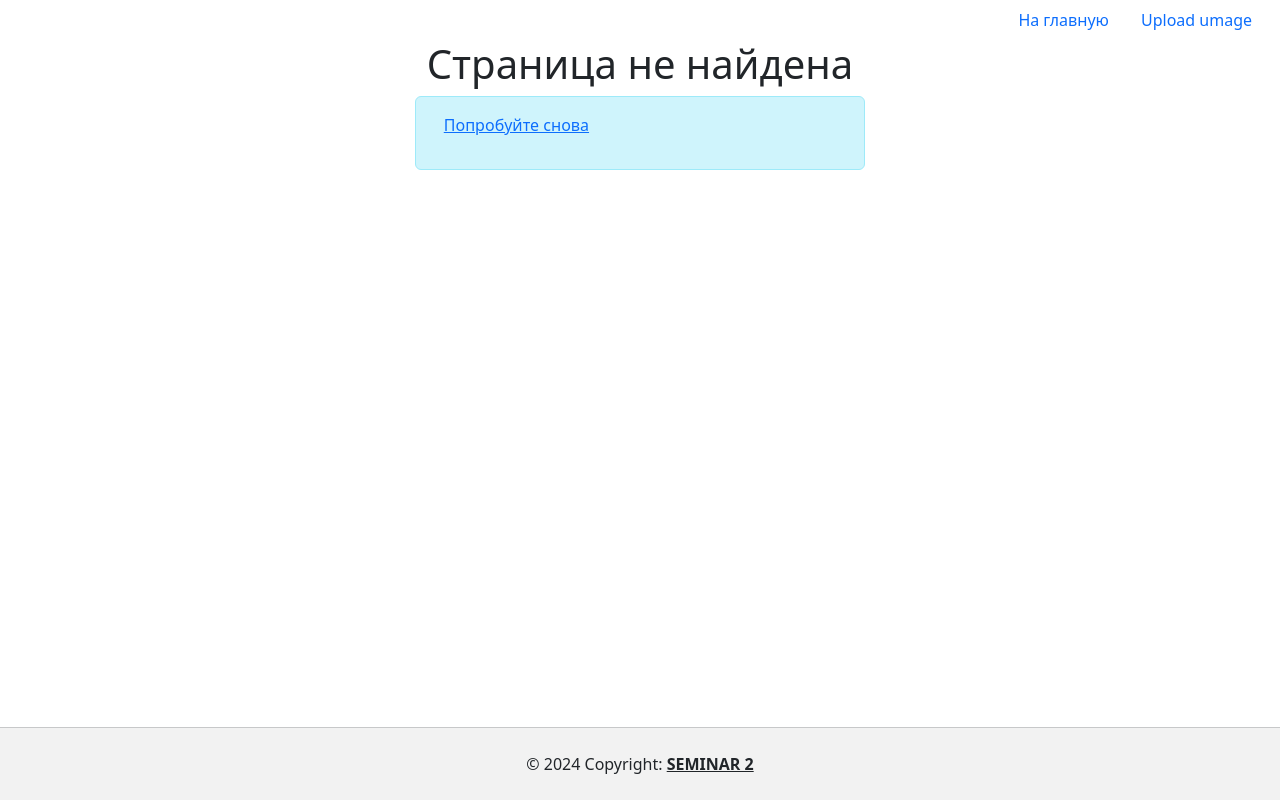
After one commit to Aksentos/GB-Flask-and-FastAPI-frameworks, a Flask app: template seminars/2/templates/404.html in a window 1280 px wide. The commit adds this page. Run offline with Flask 3, Linux system fonts and the light colour scheme; the template is opened without the code that fills it: most values are stand-ins (such as "Sample title", 1, 10 or a date in 2020).

Commit message:
Add task 3 to sem 2

```diff
--- a/seminars/2/sem2.py
+++ b/seminars/2/sem2.py
@@ -45,29 +45,51 @@ def upload_image():
     if request.method == "POST":
         file = request.files.get("file")
         file_name = secure_filename(file.filename)
-        if file_name.endswith(('jpg', 'jpeg', 'png')):
+        if file_name.endswith(("jpg", "jpeg", "png")):
             file.save(PurePath.joinpath(Path.cwd(), "static/images", file_name))
             return f"Картинка {file_name} загружена на сервер"
 
     return render_template("upload.html", title="Загрузка картинки на сервер")
 
 
-'''
+"""
 Задание №3
 Создать страницу, на которой будет форма для ввода логина и пароля
 При нажатии на кнопку "Отправить" будет произведена
 проверка соответствия логина и пароля и переход на
 страницу приветствия пользователя или страницу с
 ошибкой.
-'''
-from
+"""
+from flask import redirect
+
+USERS = {"Alex": "1234", "Admin": "1111"}
 
 
+@app.route("/login/", methods=["GET", "POST"])
+def login():
+    context = {"message": None, "url": request.base_url}
+
+    if request.method == "POST":
+        name = request.form.get("name")
+        password = request.form.get("password")
+
+        if name in USERS:
+            if USERS[name] == password:
+                return render_template("hello.html", name=name)
+            context["message"] = f"Неверный пароль"
+            return render_template("404.html", **context), 404
+        context["message"] = f"Пользователь с таким именем не зарегистрирован"
+        return render_template("404.html", **context), 404
+    return render_template("login.html", title="Страница входа")
 
 
-
-
-
+@app.errorhandler(404)
+def page_not_found(e):
+    context = {
+        "title": "Страница не найдена",
+        "url": request.base_url,
+    }
+    return render_template("404.html", **context), 404
 
 
 if __name__ == "__main__":
--- /dev/null
+++ b/seminars/2/templates/404.html
@@ -0,0 +1,25 @@
+{% extends 'base.html' %}
+
+{% block title %}
+    {{ title }}
+{%endblock %}
+
+{% block content %}
+<div class='cotainer'>
+    <h1>Страница не найдена</h1>
+
+    {% if message %}
+        <div class="row alert alert-danger">
+            <p class="col-12">
+            {{message}}
+            </p>
+        </div>
+    {% endif %}
+
+    <div class="row alert alert-info">
+        <p class="col-12">
+        <a href="{{ url }}">Попробуйте снова</a>
+        </p>
+    </div>
+</div>
+{% endblock %}
--- a/seminars/2/templates/base.html
+++ b/seminars/2/templates/base.html
@@ -14,12 +14,15 @@
             <li class="nav-item"><a href="/" class="nav-link">На главную</a></li>
             <li class="nav-item"><a href={{ url_for('upload_image') }} class="nav-link">Upload umage</a></li>
         </ul>
+    </div>
 
-    {% block content %}{% endblock  %}
+    <div class="container d-flex justify-content-center">
+        {% block content %}{% endblock  %}
+    </div>
 
-<hr>
     <div class="container">
         <div class="row fixed-bottom modal-footer">
+            <hr>
             <div class="text-center p-4" style="background-color: rgba(0, 0, 0, 0.05);">
                 © 2024 Copyright:
                 <a class="text-reset fw-bold" href="#">SEMINAR 2</a>
```
Also changed, not shown: seminars/2/templates/hello.html (added, +9 -0 lines), seminars/2/templates/login.html (+6 -2 lines).
